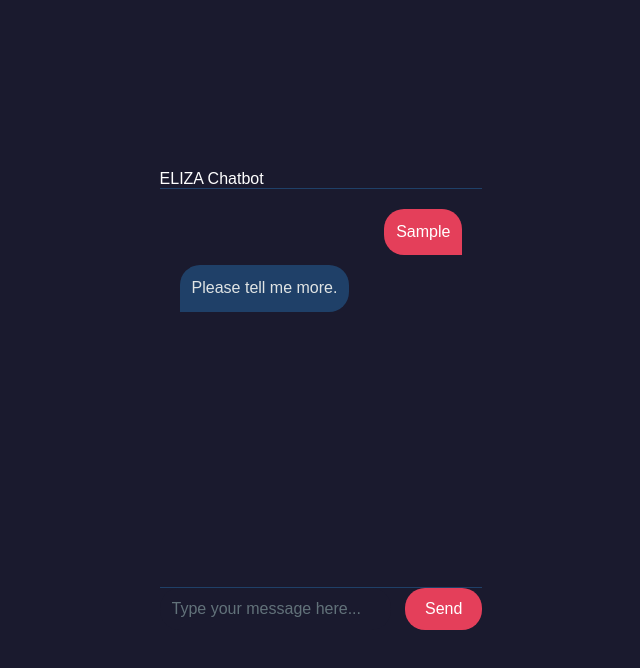
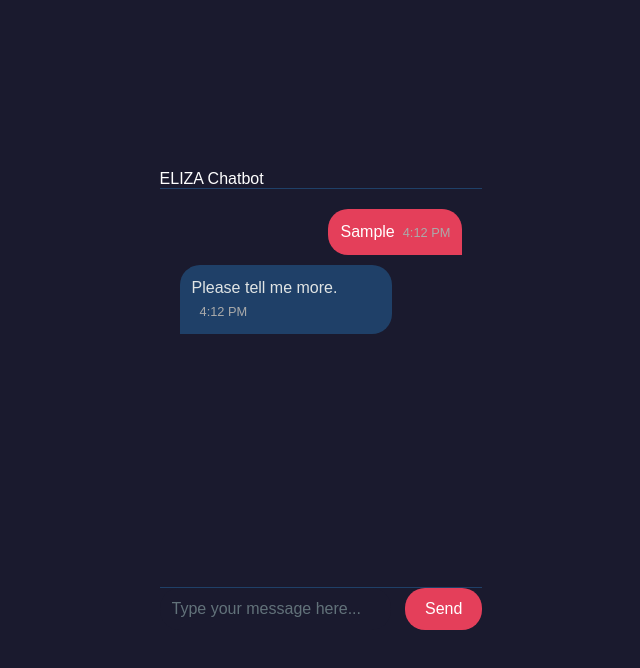
Before and after one commit to JamesDoonan1/emerging-technologies, a plain HTML site: page index.html in a window 1280 px wide. Both pictures are taken after typing "Sample" into the empty fields and a click on the button "Send". Shown: the whole page, without its empty margins (319-959 px from the left). Drawn offline with Linux system fonts and the light colour scheme.

Commit message:
Add timestamps to each message in chat for enhanced realism

```diff
--- a/eliza.js
+++ b/eliza.js
@@ -7,7 +7,22 @@ document.addEventListener("DOMContentLoaded", function () {
     function appendMessage(sender, text) {
         const messageDiv = document.createElement("div");
         messageDiv.classList.add("message", sender);
+
+        // add a timestamp to the message
+        const currentTime = new Date();
+        const hours = currentTime.getHours();
+        const minutes = currentTime.getMinutes().toString().padStart(2, "0");
+        const ampm = hours >= 12 ? "PM" : "AM";
+        const timestamp = `${hours % 12 || 12}:${minutes} ${ampm}`;
+
+        // Create timestamp span
+        const timestampSpan = document.createElement("span");
+        timestampSpan.classList.add("timestamp");
+        timestampSpan.textContent = timestamp;
+
+        // Append timestamp and message text
         messageDiv.textContent = text;
+        messageDiv.appendChild(timestampSpan); // Add timestamp next to the message text
         chatArea.appendChild(messageDiv);
         chatArea.scrollTop = chatArea.scrollHeight; // Auto-scroll to the latest message
     }
--- a/style.css
+++ b/style.css
@@ -64,6 +64,8 @@ header p {
     font-size: 1em;
     line-height: 1.4;
     word-wrap: break-word;
+    white-space: normal;
+    overflow-wrap: break-word;
     display: inline-block;
 }
 
@@ -83,6 +85,16 @@ header p {
     border-bottom-left-radius: 0;
     text-align: left;
 }
+
+/* Timestamp styling */
+.message .timestamp {
+    font-size: 0.8em;
+    color: #aaa; /* Light gray for subtlety */
+    margin-left: 8px;
+    display: inline-block;
+    vertical-align: middle;
+}
+
 
 /* Input Area Styling */
 #chat-input {
```
